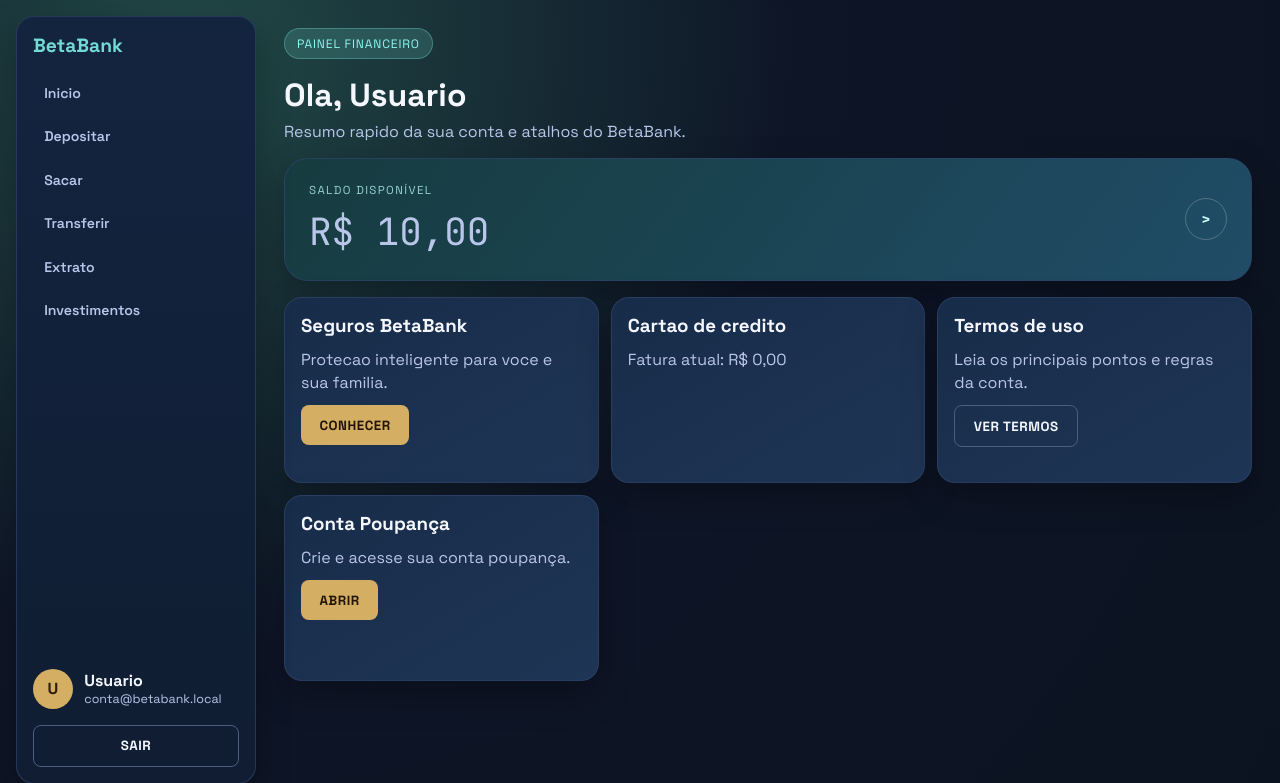
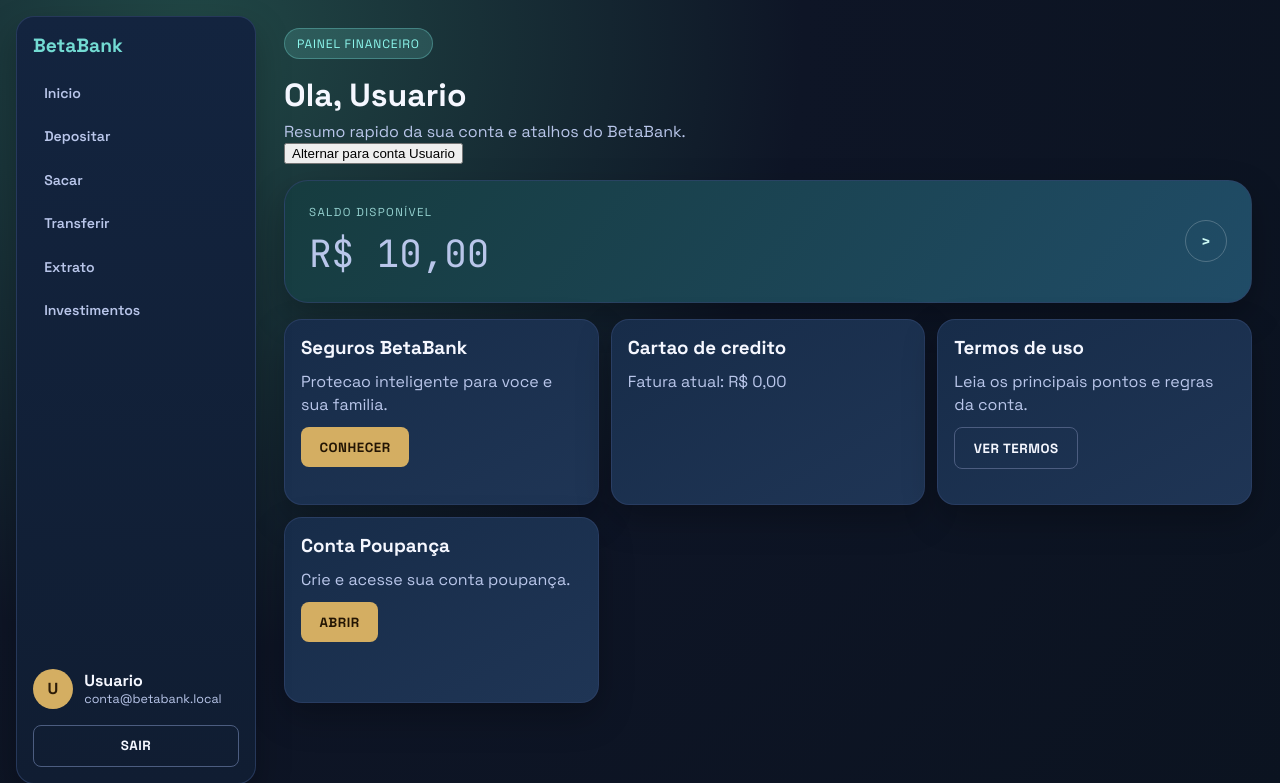
Before and after one commit to JoaoVargas/2026.1-TDE-EC, a FastAPI app: template server/templates/home.html in a window 1280 px wide. Shown: the top 783 px of the page. Run offline with FastAPI, Linux system fonts and the light colour scheme; the template is opened without the code that fills it: most values are stand-ins (such as "Sample title", 1, 10 or a date in 2020).

Commit message:
resolve conflits with contas

```diff
--- a/server/templates/home.html
+++ b/server/templates/home.html
@@ -10,6 +10,7 @@
 <header class="greeting-block">
     <h1>Ola, {{ user.name if user else 'Usuario' }}</h1>
     <p>Resumo rapido da sua conta e atalhos do BetaBank.</p>
+    <button>Alternar para conta {{ user.account if user else 'Usuario' }} </button>
 </header>
 
 {% if flash == 'transferencia_realizada' %}
```
